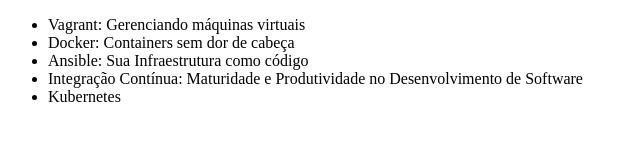
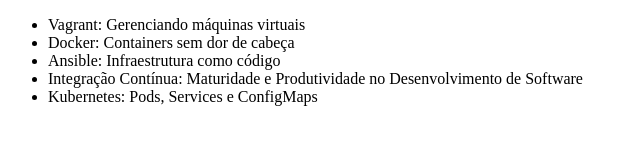
Before and after one commit to guilhermecalderaro/alura-git, a plain HTML site: page index.html in a window 1280 px wide. Shown: the whole page, without its empty margins (0-640 px from the left). Drawn offline with Linux system fonts and the light colour scheme.

Commit message:
Corrigido nome do curso de Kubernetes

```diff
--- a/index.html
+++ b/index.html
@@ -8,9 +8,9 @@
     <ul>
         <li>Vagrant: Gerenciando máquinas virtuais</li>
         <li>Docker: Containers sem dor de cabeça</li>
-        <li>Ansible: Sua Infraestrutura como código</li>
+        <li>Ansible: Infraestrutura como código</li>
         <li>Integração Contínua: Maturidade e Produtividade no Desenvolvimento de Software</li>
-		<li>Kubernetes</li>
+		<li>Kubernetes: Pods, Services e ConfigMaps</li>
     </ul>
 </body>
 </html>
```
